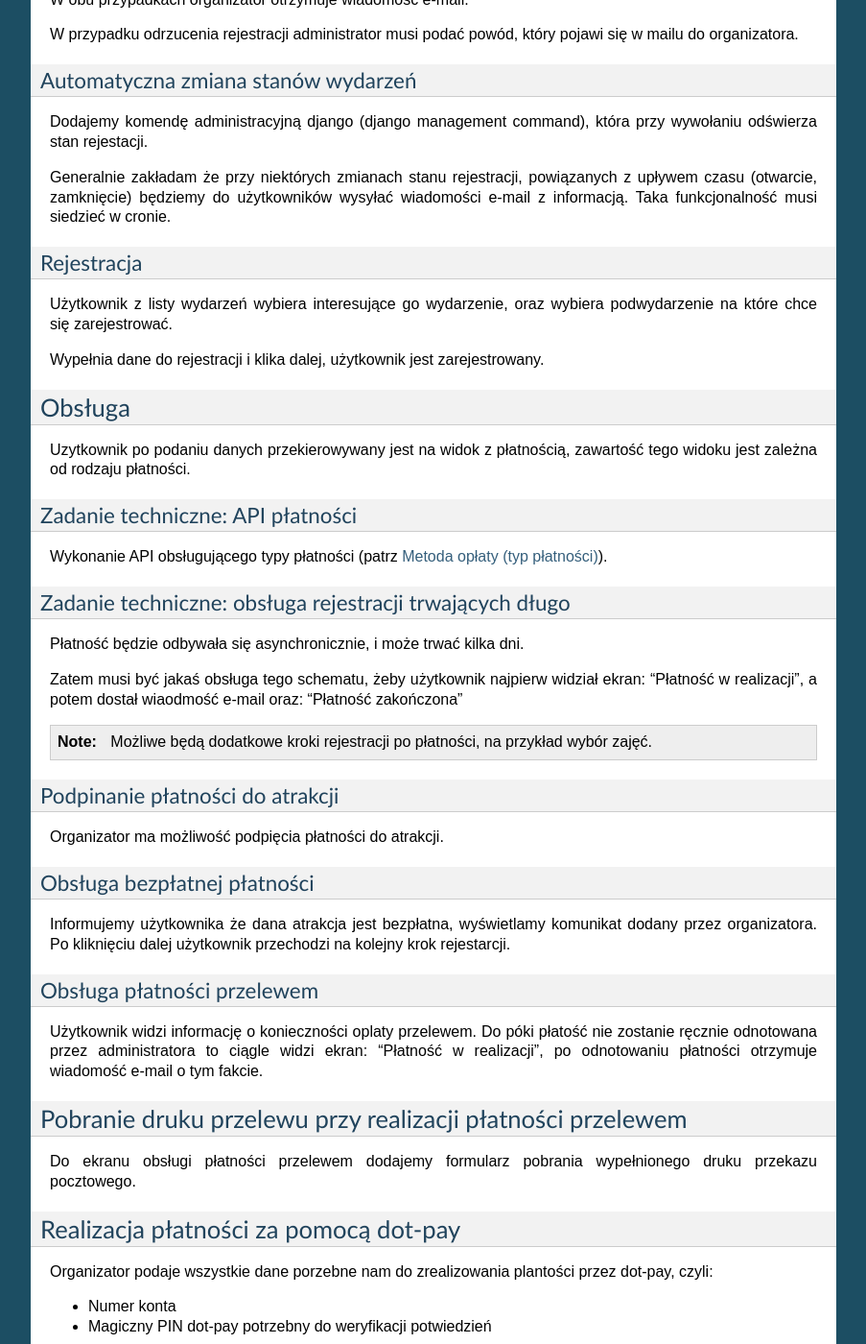
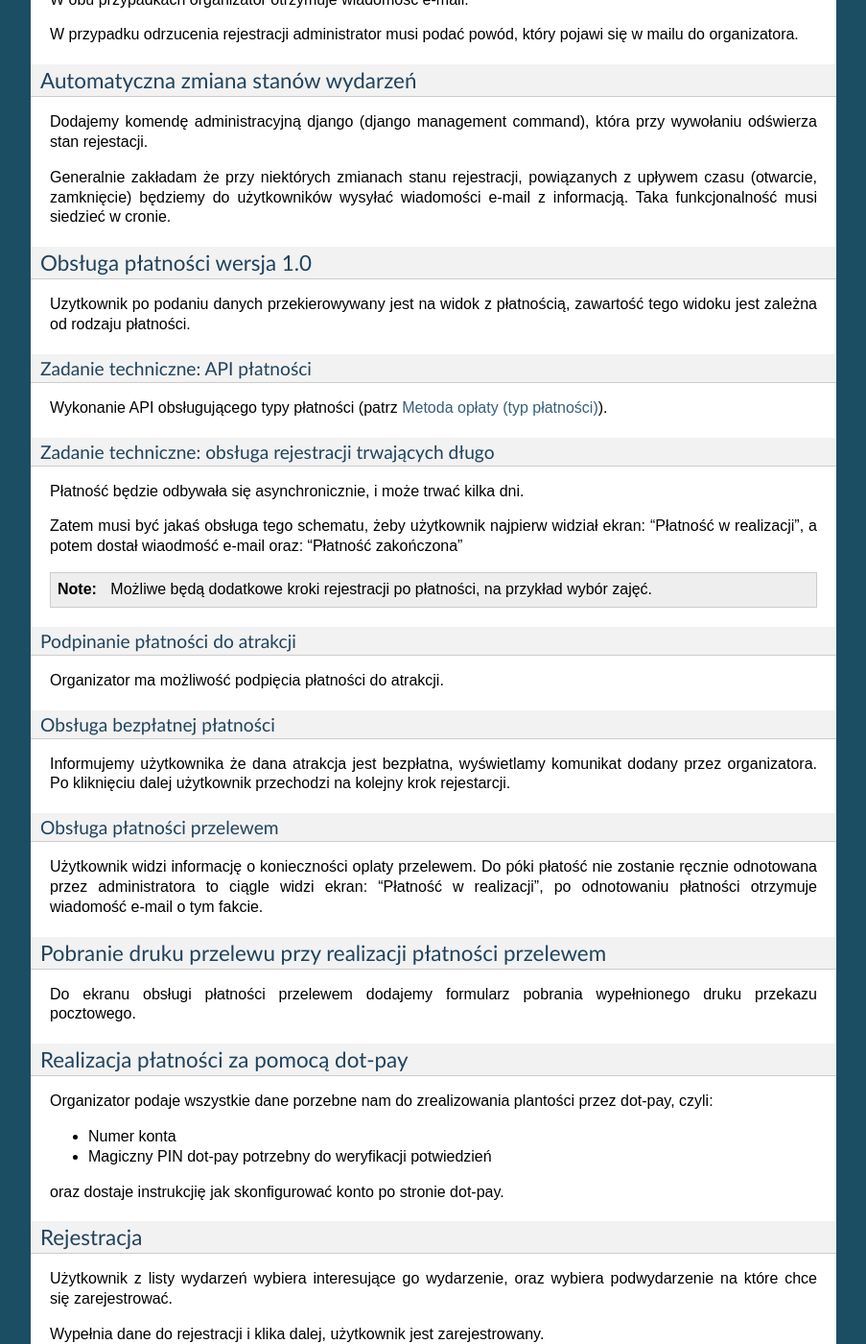
Before and after one commit to wnt-zhp/drigan, a Sphinx documentation site: the page built from docs/design/spec10.rst, in a window 1280 px wide and 1400 px high, scrolled down 9681 px. Shown: the whole window at 96% size, without its empty margins (198-1101 px from the left). Built offline with Sphinx 7.4.7, drawn with Linux system fonts in a browser that asks for light colours; some of the changed lines change nothing that is shown; some of the changed text lies outside the part shown.

Commit message:
Płatności

```diff
--- a/docs/design/spec10.rst
+++ b/docs/design/spec10.rst
@@ -642,28 +642,22 @@ Generalnie zakładam że przy niektórych zmianach stanu rejestracji, powiązany
 z upływem czasu (otwarcie, zamknięcie) będziemy do użytkowników wysyłać wiadomości
 e-mail z informacją. Taka funkcjonalność musi siedzieć w cronie.
 
-Rejestracja
-***********
+.. _spec-v10-payment-scenario:
 
-Użytkownik z listy wydarzeń wybiera interesujące go wydarzenie, oraz wybiera
-podwydarzenie na które chce się zarejestrować.
-
-Wypełnia dane do rejestracji i klika dalej, użytkownik jest zarejestrowany.
-
-Obsługa
--------
+Obsługa płatności wersja 1.0
+****************************
 
 Uzytkownik po podaniu danych przekierowywany jest na widok z płatnością,
 zawartość tego widoku jest zależna od rodzaju płatności.
 
 Zadanie techniczne: API płatności
-*********************************
+^^^^^^^^^^^^^^^^^^^^^^^^^^^^^^^^^
 
 Wykonanie API obsługującego typy płatności
 (patrz :ref:`spec-v10-payment-mwthod`).
 
 Zadanie techniczne: obsługa rejestracji trwających długo
-********************************************************
+^^^^^^^^^^^^^^^^^^^^^^^^^^^^^^^^^^^^^^^^^^^^^^^^^^^^^^^^
 
 Płatność będzie odbywała się asynchronicznie, i może trwać kilka dni.
 
@@ -677,12 +671,12 @@ e-mail oraz: "Płatność zakończona"
     wybór zajęć.
 
 Podpinanie płatności do atrakcji
-********************************
+^^^^^^^^^^^^^^^^^^^^^^^^^^^^^^^^
 
 Organizator ma możliwość podpięcia płatności do atrakcji.
 
 Obsługa bezpłatnej płatności
-****************************
+^^^^^^^^^^^^^^^^^^^^^^^^^^^^
 
 Informujemy użytkownika że dana atrakcja jest bezpłatna, wyświetlamy
 komunikat dodany przez organizatora. Po kliknięciu dalej użytkownik
@@ -690,7 +684,7 @@ przechodzi na kolejny krok rejestarcji.
 
 
 Obsługa płatności przelewem
-***************************
+^^^^^^^^^^^^^^^^^^^^^^^^^^^
 
 Użytkownik widzi informację o konieczności oplaty przelewem. Do póki płatość
 nie zostanie ręcznie odnotowana przez administratora to ciągle widzi
@@ -699,14 +693,14 @@ e-mail o tym fakcie.
 
 
 Pobranie druku przelewu przy realizacji płatności przelewem
------------------------------------------------------------
+***********************************************************
 
 Do ekranu obsługi płatności przelewem dodajemy formularz pobrania
 wypełnionego druku przekazu pocztowego.
 
 
 Realizacja płatności za pomocą dot-pay
---------------------------------------
+**************************************
 
 Organizator podaje wszystkie dane porzebne nam do zrealizowania plantości przez
 dot-pay, czyli:
@@ -715,3 +709,12 @@ dot-pay, czyli:
 * Magiczny PIN dot-pay potrzebny do weryfikacji potwiedzień
 
 oraz dostaje instrukcjię jak skonfigurować konto po stronie dot-pay.
+
+
+Rejestracja
+***********
+
+Użytkownik z listy wydarzeń wybiera interesujące go wydarzenie, oraz wybiera
+podwydarzenie na które chce się zarejestrować.
+
+Wypełnia dane do rejestracji i klika dalej, użytkownik jest zarejestrowany.
```
